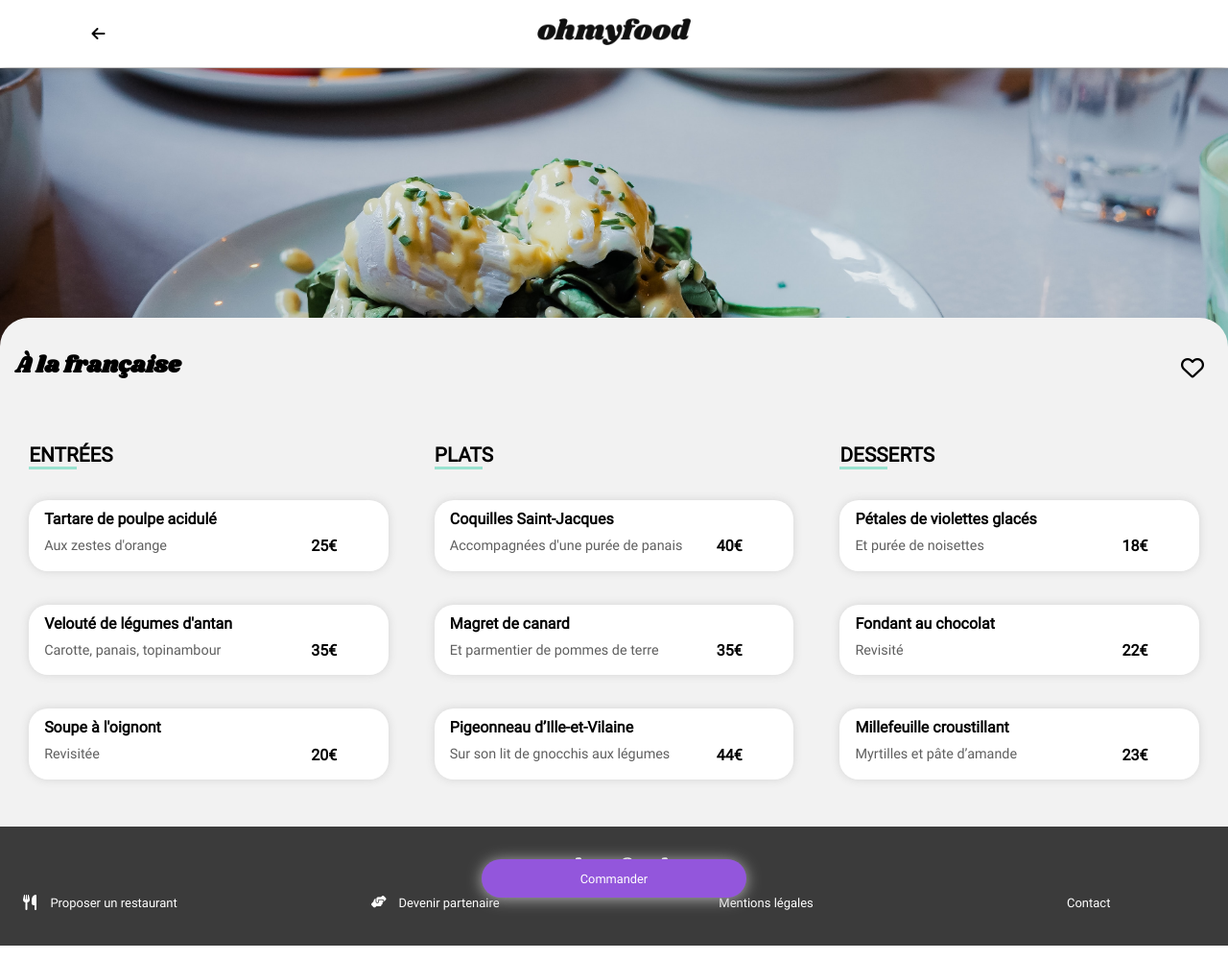
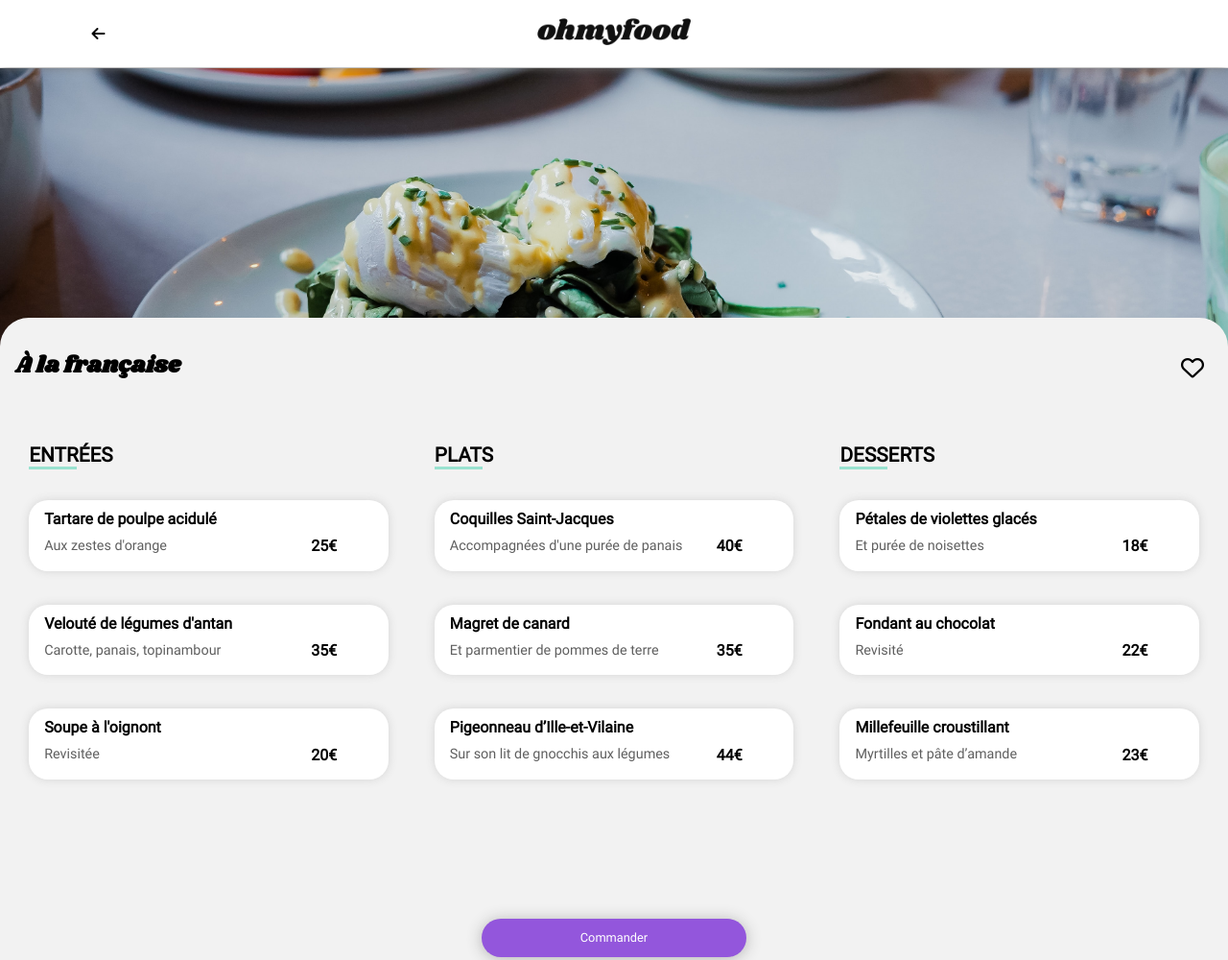
Before and after one commit to SC138/OC-OhMyFood, a plain HTML site: page menuALaFrancaise.html in a window 1280 px wide. Shown: the top 1000 px of the page at 96% size. Drawn offline with Linux system fonts and the light colour scheme.

Commit message:
fix height menus

```diff
--- a/assets/css/style.css
+++ b/assets/css/style.css
@@ -825,6 +825,7 @@ header {
 
      /* footer */
 
+
     .footer-infos{
         overflow: hidden;
     }
@@ -872,7 +873,7 @@ header {
     }
 
     .menu-card{
-        height: 62.2vh;
+        height: 800px;
     }
 
     .menu-list{
@@ -888,8 +889,10 @@ header {
     }
 
     .menu-card-btn{
-        position: relative;
-        bottom: -3rem;
         width: 20%;
+        margin-top: 10%;
+        /* position: relative;
+        bottom: -3rem; */
+
     }
 }
```
